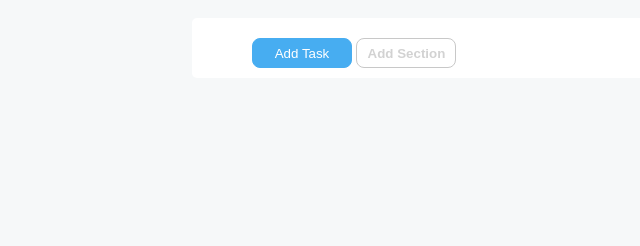
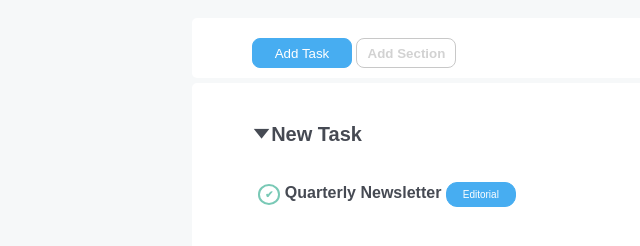
Before and after one commit to vincaf/html-css-toboolist, a plain HTML site: page index.html in a window 1280 px wide. Shown: the part 92-338 px from the top of the page, without its empty margins (0-640 px from the left). Drawn offline with Linux system fonts and the light colour scheme.

Commit message:
Contenitore principale e new task

```diff
--- a/index.html
+++ b/index.html
@@ -22,6 +22,18 @@
             <button type="button" id="addsection">Add Section</button>
         </section>
 
+        <!-- Contenitore principale con le tasks -->
+        <section class="container">
+
+            <!-- Sezione new task -->
+            <section class="newtask"></div>
+                <span class="downarrow">&#129171;</span><span class="title">New Task</span>
+                <div class="subtitle">
+                    <span class="checkmark">&#10004;</span> <span class="tasks">Quarterly Newsletter</span> <button class="editorial">Editorial</button>
+                </div>
+            </div>
+        </section>
+
     </main>
 
 </body>
--- a/style.css
+++ b/style.css
@@ -32,7 +32,7 @@ img{
     width: 70%;
     height: 60px;
     background: white;
-    margin: 40px auto;
+    margin: 40px auto 5px;
     border-radius: 5px;
     padding: 20px 60px;
 }
@@ -55,3 +55,50 @@ img{
     border-radius: 8px;
     border: 1px solid rgb(200, 200, 200);
 }
+
+.container{
+    width: 70%;
+    height: 500px;
+    background: white;
+    margin: auto;
+    border-radius: 5px;
+    padding: 40px 60px;
+}
+
+.downarrow{
+    font-size: 35px;
+    vertical-align: text-top;
+    color: #464a53;
+}
+
+.title{
+    font-size: 20px;
+    font-weight: bold;
+    vertical-align: text-top;
+    color: #464a53;
+}
+
+.checkmark{
+    color: #79c9b6;
+    border: 2px solid #79c9b6;
+    padding: 3px 5px;
+    border-radius: 100%;
+    margin-left: 6px;
+    font-weight: bold;
+    font-size: 10px;
+}
+
+.tasks{
+    font-weight: bold;
+    color: #464a53;
+}
+
+.editorial{
+    font-size: 10px;
+    width: 70px;
+    height: 25px;
+    color: white;
+    background: #47adf1;
+    border-radius: 11px;
+    border: 1px solid #47adf1;
+}
```
